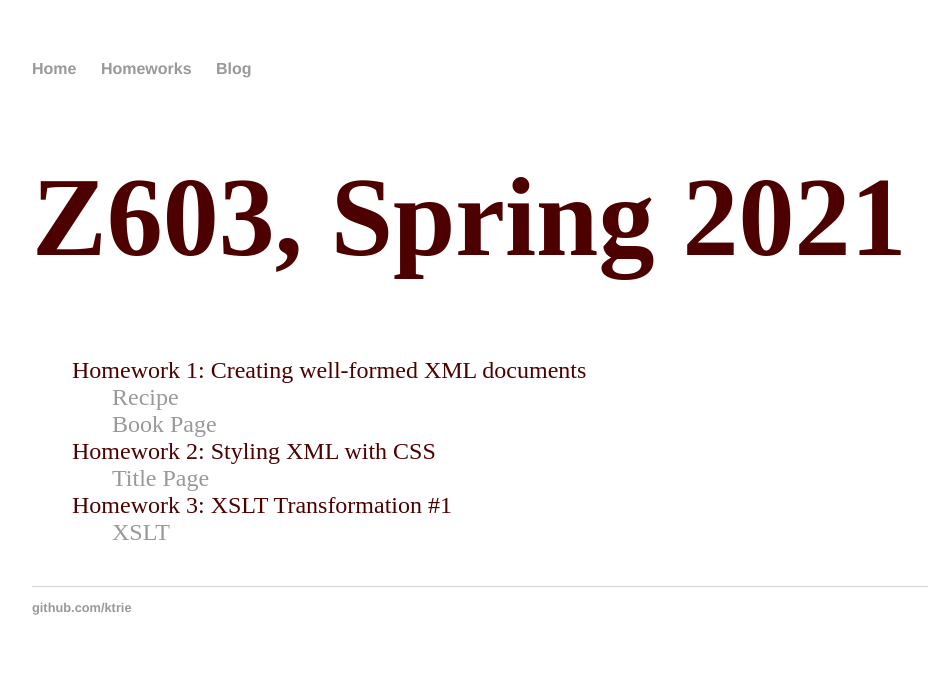
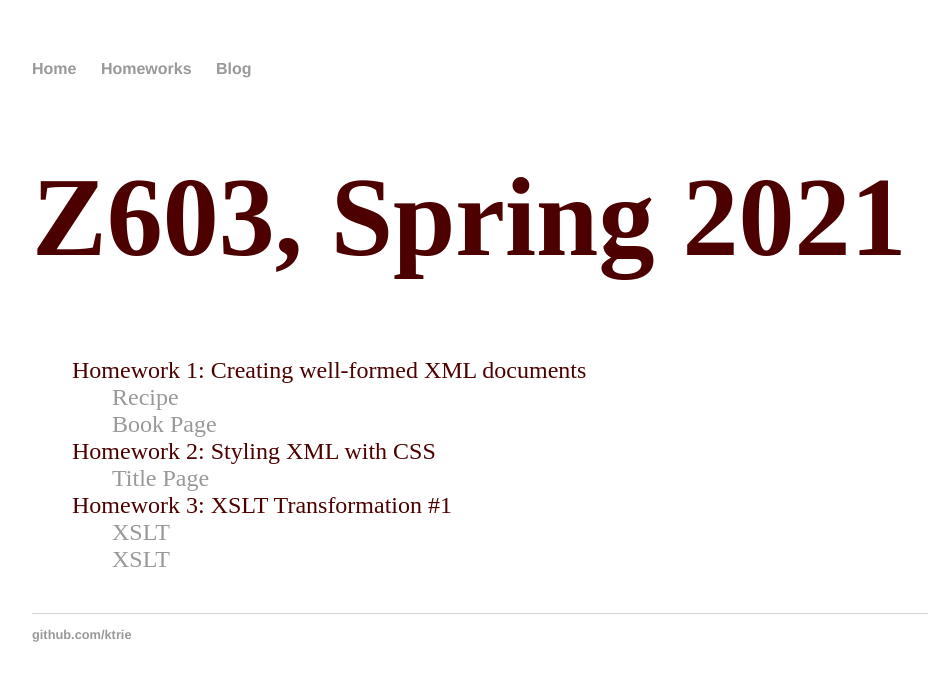
Before and after one commit to ktrie/ktrie.github.io, a Jekyll site: the page built from homeworks/index.html, in a window 1280 px wide. Shown: the top 681 px of the page, without its empty margins (160-1092 px from the left). Built offline with Jekyll 4.4.1, drawn with Linux system fonts in a browser that asks for light colours.

Commit message:
Update index.html

```diff
--- a/homeworks/index.html
+++ b/homeworks/index.html
@@ -18,6 +18,7 @@ title: Z603, Spring 2021
 	<li>Homework 3: XSLT Transformation #1
 		<ul>
 			<li><a href="/homeworks/plant_catalog.xsl">XSLT</a></li>
+			<li><a href="/homeworks/plant_catalog.html">XSLT</a></li>
 		</ul>
 	</li>
      </ul>
```
